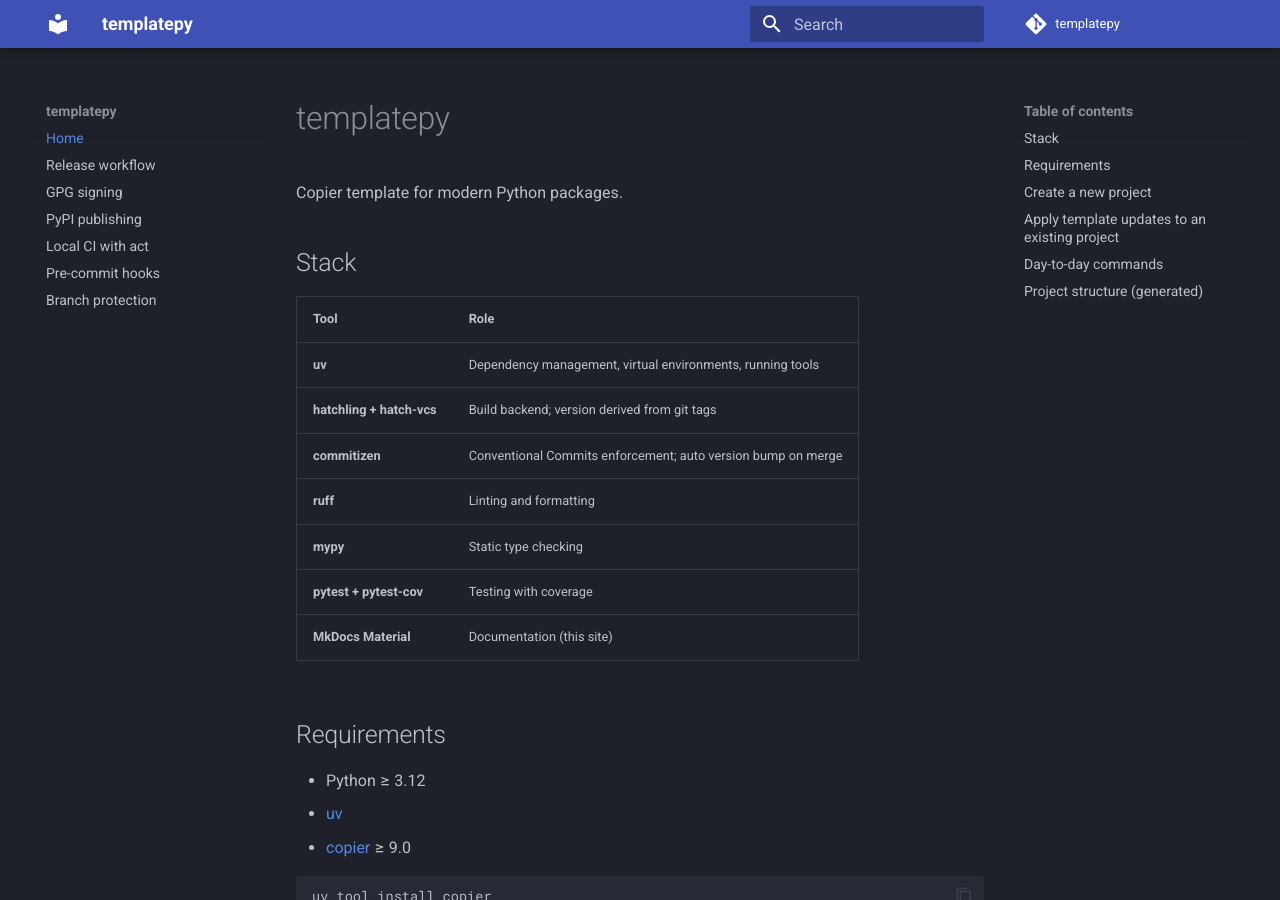
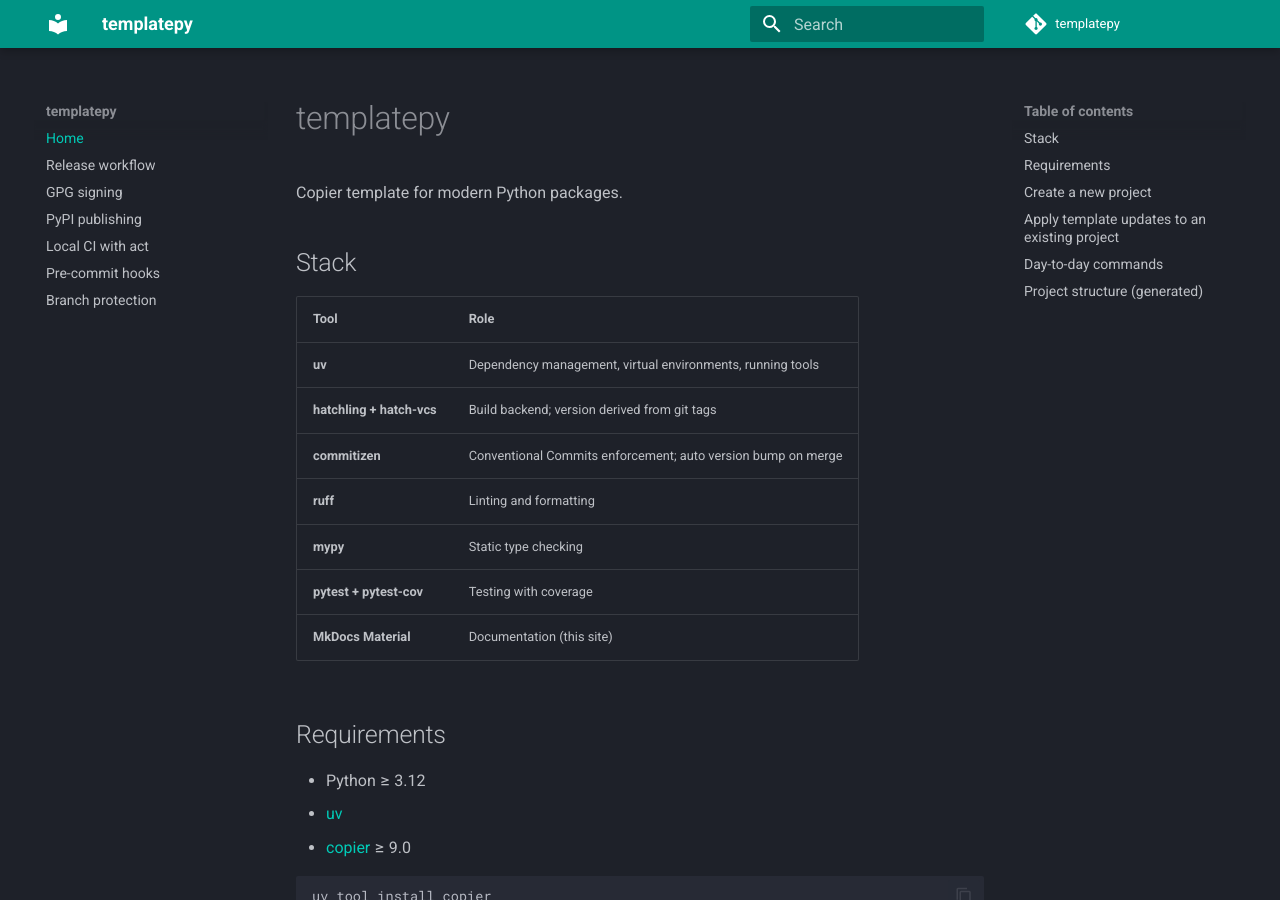
Before and after one commit to larsrollik/templatepy, an MkDocs documentation site: the page built from docs/index.md, in a window 1280 px wide and 900 px high. Built offline with MkDocs 1.6.1 and Material for MkDocs 9.7.7, drawn with Linux system fonts in a browser that asks for light colours; comment, search, counter and statistics services are not loaded.

Commit message:
feat(template): sync fixes to template — VERSION file, cz provider, explicit tag push, teal dark theme, tabbed extension

```diff
--- a/mkdocs.yml
+++ b/mkdocs.yml
@@ -9,8 +9,8 @@
   name: material
   palette:
     scheme: slate
-    primary: indigo
-    accent: indigo
+    primary: teal
+    accent: teal
   features:
     - navigation.sections
     - navigation.top
```
Also changed, not shown: 5 other files.
